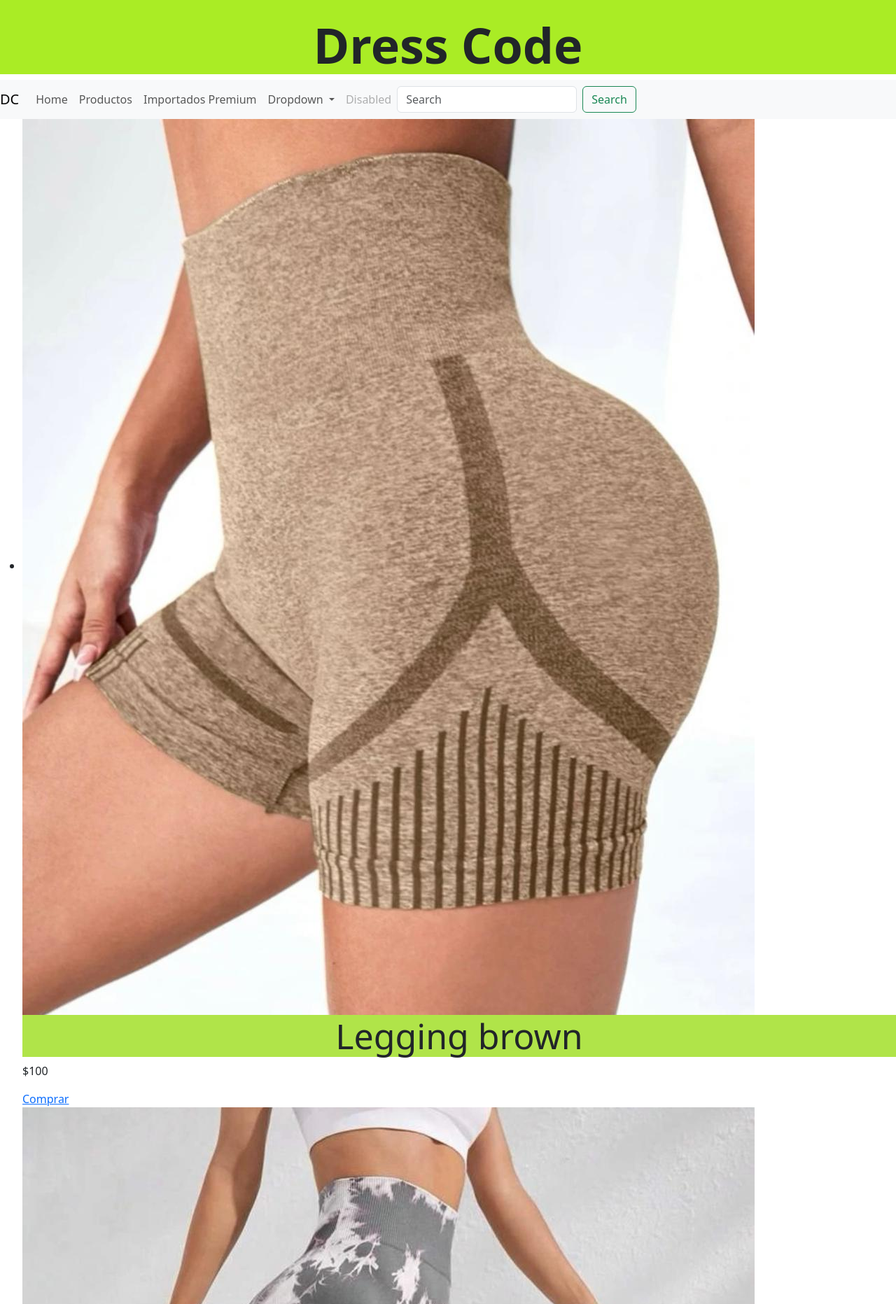
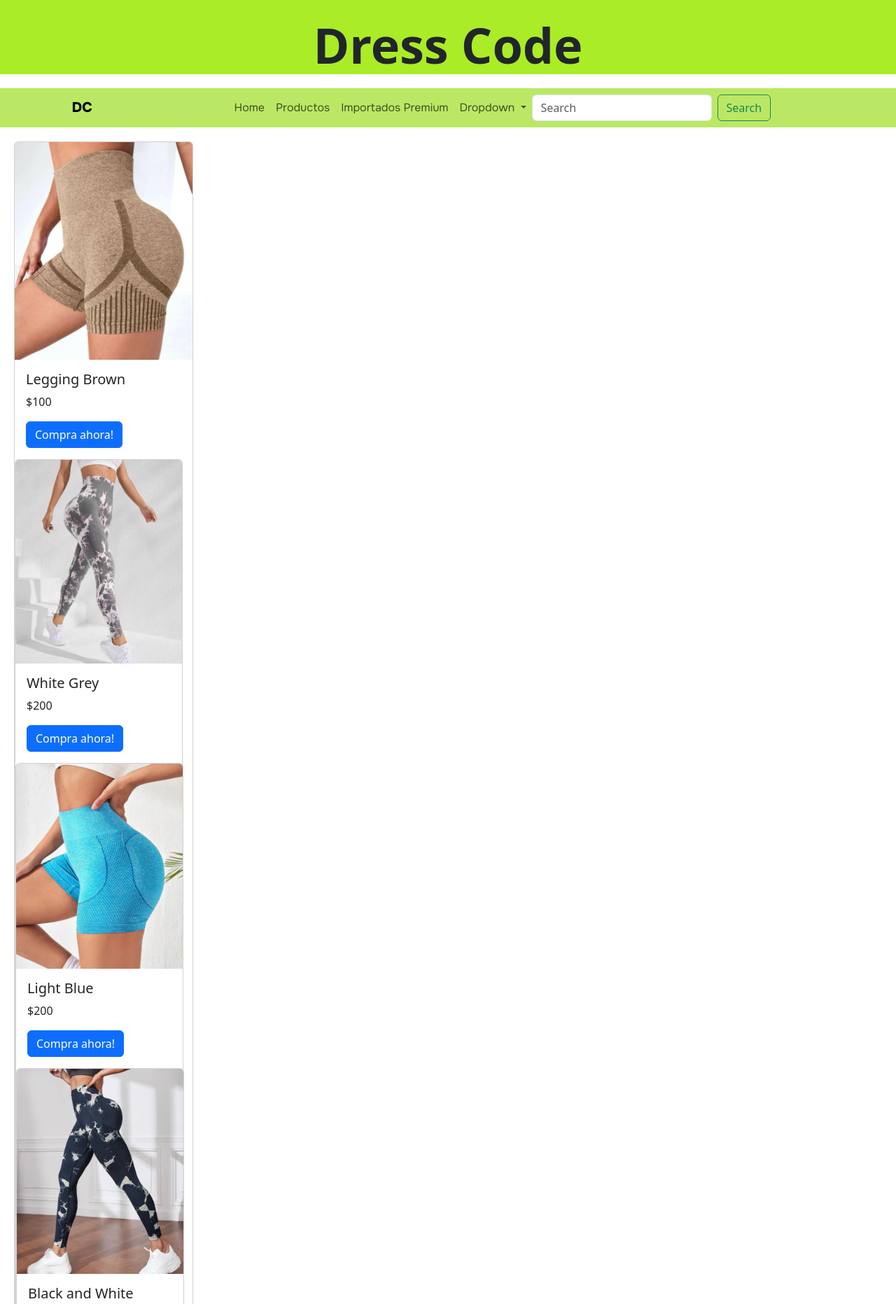
Before and after one commit to NaiaraWet/PF-DressCode-wetzel, a plain HTML site: page pages/productos.html in a window 1280 px wide. Shown: the part 129-1992 px from the top of the page at 70% size. Drawn offline with nearby package versions, Linux system fonts and the light colour scheme; files whose address does not match are found by name.

Commit message:
proyecto-nai

```diff
--- a/Scss/_header.scss
+++ b/Scss/_header.scss
@@ -14,26 +14,30 @@
     margin: 2%;
 
 }
-.menu {
-    @include centrado-p(flex, center, center);
-    background-color: $amarillo;
-    text-align: justify;
 
-    a{
-    padding: 0 20px;}
-    & *{
-        font-family:'Onest', sans-serif;
-        font-size: 16px;
+.nav-link {
+    font-family: 'Onest', sans-serif;
 
-    }
+}
 
-    li {
-        display: inline-block;
-        text-align: center;
-        margin-top: 5%;
-        margin-bottom: 2%;
-      }
+.navbar-brand {
+    font-family: 'Onest', sans-serif;
+    margin-left: 8%;
+    font-weight: bold;
+
 }
+
+.barradenav {
+    background-color: #b0e449d9;
+    justify-content: center;
+    align-items: center;
+    margin-top: 20px;
+}
+.navbar-collapse {
+    justify-content: center;
+}
+
+
 .your-clothes {
         text-align: center;
         font-size: 20px;
--- a/Scss/_main.scss
+++ b/Scss/_main.scss
@@ -43,9 +43,9 @@
 .fotos-productos {
 
     justify-content: center;
-    align-items: start;
+    align-items:start;
     justify-items: center;
-    margin-top: 15px;
+    margin-top: 50px;
     display: grid;
     grid-template-columns: repeat(3, 1fr);
     grid-template-rows: repeat(1, 1fr);
@@ -108,49 +108,43 @@ h3 {
     }
 }
 
+.preguntasf {
+    display: flex;
+    flex-direction: column;
+    font-size: small;
+}
+
 .suscribete {
     margin-left: 5%;
     margin-top: 2%;
 }
 
 
-.productos {
-    list-style: none;
-    margin: 0;
-    padding: 0;
+.cards-totales {
+    display: flex;
+    justify-content: flex-start;
+    align-items: center;
+    margin-top: 50px;
+    margin-bottom: 50px;
+    width: 20%;
+    margin: 20px;
+    border-radius: 6px;
+
+    background-color: #ffffff;
+    box-shadow: 0px 1px 10px (0,0,0,0,2);
+    cursor: default;
+    transition: all 400ms ease;
 
 
-    li {
-        display: flex;
-        justify-content: space-between;
-        align-items: center;
-        margin-bottom: 20px;
+}
 
-        img {
-            @include width-height(100px,100px);
-            border-radius: 5px;
-        }
+.cards-totales:hover {
+    box-shadow: 5px 5px 20px (0,0,0,0,4);
+}
 
-        h2 {
-            font-size: 18px;
-            margin-bottom: 10px;
-        }
-
-        p {
-            font-size: 14px;
-            font-weight: 600;
-        }
-
-        a {
-            background-color: $black;
-            color: $white;
-            padding: 10px 20px;
-            border-radius: 5px;
-            text-decoration: none;
-        }
-    }
-
-
+.card-body {
+    justify-content: center;
+    align-items: center;
 }
 
 #envio {
--- a/Scss/_mediaq.scss
+++ b/Scss/_mediaq.scss
@@ -1,20 +1,22 @@
-@media  (max-width: 1020px) {
+@media (max-width: 1020px) {
 
   body {
     background-color: $blue;
   }
-    /*aca pasa algo raro*/
+
+
   .fotos-productos {
     grid-template-columns: 1fr 1fr;
     justify-items: center;
     justify-content: center;
-     justify-items: center;
-     align-items: center;
+
+    align-items: start;
     grid-template-rows: 1fr 1fr;
     grid-template-areas:
       "producto1 producto2"
       "producto3 producto3"
   }
+
   ul {
     display: flex;
     flex-direction: row;
@@ -24,20 +26,32 @@
     grid-column-start: 1;
     grid-column-end: 6;
   }
+
   .productosf {
     flex-direction: column;
   }
-  .productos-productos{
+
+  .productos-productos {
     display: flex;
     flex-direction: column;
-        flex-wrap: wrap;
+    justify-content: flex-start;
     max-width: 100%;
 
     img {
       margin: 10px;
-        width: 50%;
+      width: 20%;
       height: 50%;
+      justify-content: center;
+      align-items: center;
     }
+
+    h2 {
+      justify-content: center;
+      align-items: center;
+    }
+
+
+
   }
 }
 
@@ -60,6 +74,7 @@
     justify-content: center;
     justify-items: center;
     align-items: start;
+    margin: auto;
     grid-template-columns: 1fr;
     grid-template-rows: 1fr;
     grid-template-areas:
@@ -76,17 +91,21 @@
     @include width-height(450px, 500px);
     margin-top: 5%;
   }
+
   .carousel-slide {
     width: 80%;
 
   }
+
   .carousel-dificil {
     display: flex;
   }
+
   .clothes {
     font-size: map-get($map: $f-size, $key: "mas-peque");
     background-color: $blue;
   }
+
   p {
     font-size: map-get($map: $f-size, $key: "mas-peque");
     text-align: justify;
@@ -97,6 +116,7 @@
     font-size: map-get($map: $f-size, $key: "grande");
     background-color: $amarillo;
   }
+
   h3 {
     font-size: map-get($map: $f-size, $key: "peque");
     text-align: justify;
--- a/pages/productos.html
+++ b/pages/productos.html
@@ -21,7 +21,7 @@
             <img class="logo" src="../assets/Logo.jpeg" alt="logo-empresa">
             <h1 class="titulo-marca">Dress Code</h1>
         </div>
-        <nav class="navbar navbar-expand-lg navbar-light bg-light">
+        <nav class="navbar navbar-expand-lg navbar-light barradenav">
           <a class="navbar-brand" href="#">DC</a>
           <button class="navbar-toggler" type="button" data-toggle="collapse" data-target="#navbarSupportedContent" aria-controls="navbarSupportedContent" aria-expanded="false" aria-label="Toggle navigation">
             <span class="navbar-toggler-icon"></span>
@@ -49,10 +49,7 @@
                 <li><a class="dropdown-item" href="../pages/envios.html">Envíos</a></li>
 
               </ul>
-            </li>
-            <li class="nav-item">
-              <a class="nav-link disabled" aria-disabled="true">Disabled</a>
-            </li>
+
           </ul>
           <form class="d-flex" role="search">
             <input class="form-control me-2" type="search" placeholder="Search" aria-label="Search">
@@ -65,58 +62,84 @@
 
   </header>
   <main>
-    <ul class="productos-productos">
-      <li class="img">
-        <img src="../assets/Calza marron clara.jpeg" alt="Producto 1">
-        <h2>Legging brown</h2>
-        <p>$100</p>
-        <a href="#">Comprar</a>
-      </li>
-      <li>
-        <img src="../assets/Calza gris y blanca.jpeg" alt="Producto 2">
-        <h2>Legging white-Grey</h2>
-        <p>$200</p>
-        <a href="#">Comprar</a>
-      </li>
-      <li>
-        <img src="../assets/Calza azul clara.jpeg" alt="Producto 3">
-        <h2>Legging Light-Blue</h2>
-        <p>$200</p>
-        <a href="#">Comprar</a>
-      </li>
-      <li>
-        <img src="../assets/Calza negra y blanca.jpeg" alt="Producto 4">
-        <h2>Legging Black and White</h2>
-        <p>$200</p>
-        <a href="#">Comprar</a>
-      </li>
-      <li>
-        <img src="../assets/imagen modelo violeta.jpeg" alt="Producto 5">
-        <h2>Legging Purple</h2>
-        <p>$200</p>
-        <a href="#">Comprar</a>
-      </li>
-      <li>
-        <img src="../assets/imagen modelo blanco.jpeg" alt="Producto 6">
-        <h2>Legging Grey-Pink</h2>
-        <p>$200</p>
-        <a href="#">Comprar</a>
-      </li>
-      <li>
-        <img src="../assets/Calza azul y corpino blanco.jpeg" alt="Producto 7">
-        <h2>Legging Blue-White</h2>
-        <p>$200</p>
-        <a href="#">Comprar</a>
-      </li>
-    </ul>
+
+    <section class="cards-totales">
+      <div class="card" style="...">
+        <img src="../assets/Calza marron clara.jpeg" class="card-img-top" alt="...">
+        <div class="card-body">
+        <h5 class="card-title">Legging Brown</h5>
+        <p class="card-text">$100</p>
+        <a href="../pages/productos.html" class="btn btn-primary">Compra ahora!</a>
+      </div>
+
+
+      <div class="card" style="width: 15rem;">
+        <img src="../assets/Calza gris y blanca.jpeg" class="card-img-top" alt="...">
+        <div class="card-body">
+        <h5 class="card-title">White Grey</h5>
+        <p class="card-text">$200</p>
+        <a href="../pages/productos.html" class="btn btn-primary">Compra ahora!</a>
+      </div>
+
+
+      <div class="card" style="width: 15rem;">
+        <img src="../assets/Calza azul clara.jpeg" class="card-img-top" alt="...">
+        <div class="card-body">
+        <h5 class="card-title">Light Blue</h5>
+        <p class="card-text">$200</p>
+        <a href="../pages/productos.html" class="btn btn-primary">Compra ahora!</a>
+      </div>
+
+
+      <div class="card" style="width: 15rem;">
+        <img src="../assets/Calza negra y blanca.jpeg" class="card-img-top" alt="...">
+        <div class="card-body">
+        <h5 class="card-title">Black and White</h5>
+        <p class="card-text">$200</p>
+        <a href="../pages/productos.html" class="btn btn-primary">Compra ahora!</a>
+      </div>
+
+
+      <div class="card" style="width: 15rem;">
+        <img src="../assets/imagen modelo violeta.jpeg" class="card-img-top" alt="...">
+        <div class="card-body">
+        <h5 class="card-title">Purple</h5>
+        <p class="card-text">$200</p>
+        <a href="../pages/productos.html" class="btn btn-primary">Compra ahora!</a>
+      </div>
+
+
+      <div class="card" style="...">
+        <img src="../assets/imagen modelo blanco.jpeg" class="card-img-top" alt="...">
+        <div class="card-body">
+        <h5 class="card-title">White</h5>
+        <p class="card-text">$200</p>
+        <a href="../pages/productos.html" class="btn btn-primary">Compra ahora!</a>
+      </div>
+
+
+      <div class="card" style="...">
+        <img src="../assets/Calza azul y corpino blanco.jpeg" class="card-img-top" alt="...">
+        <div class="card-body">
+        <h5 class="card-title">White and Blue</h5>
+        <p class="card-text">$200</p>
+        <a href="../pages/productos.html" class="btn btn-primary">Compra ahora!</a>
+      </div>
+
+    </div>
+</section>
+
+
+
+  </main>
+
+  <footer>
 
     <form action="https://miservidordecorreo.com/subscribe" method="post">
       <input type="email" placeholder="Introduce tu correo electrónico">
       <input type="submit" value="¡Suscríbete!">
     </form>
-  </main>
 
-  <footer>
       <div class="social-media">
           <a href="https://www.facebook.com/miscelaneaclothesrcia?mibextid=LQQJ4d">
             <img src="facebook.png" alt="Facebook">
```
Also changed, not shown: index.html (+5 -5 lines), css/style.css, css/styles.css (deleted), 2 other files. Lines whose indentation alone changed are shown as unchanged.
